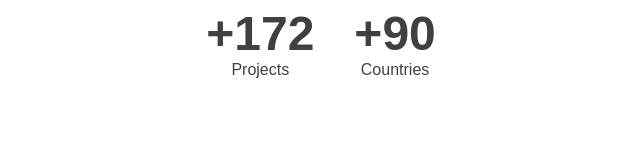
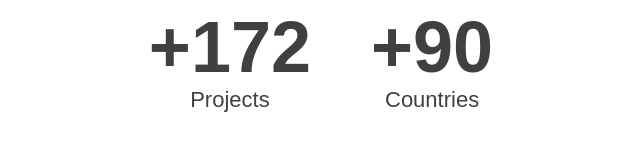
Before and after one commit to naho2196/dobbin-counter, a plain HTML site: page index.html in a window 1280 px wide. Shown: the whole page, without its empty margins (319-959 px from the left). Drawn offline with Linux system fonts and the light colour scheme.

Commit message:
Update index.html

```diff
--- a/index.html
+++ b/index.html
@@ -6,9 +6,9 @@
 <title>Dobbin counter</title>
 <style>
   html,body{margin:0;background:transparent;}
-  .wrap{display:flex;gap:40px;justify-content:center;font-family:Avenir,Arial,sans-serif;color:#404040;text-align:center;padding:8px 0;}
-  .num{font-size:48px;font-weight:700;line-height:1.1;}
-  .lab{font-size:16px;}
+  .wrap{display:flex;gap:60px;justify-content:center;font-family:Avenir,Arial,sans-serif;color:#404040;text-align:center;padding:8px 0;}
+  .num{font-size:72px;font-weight:700;line-height:1.1;}
+  .lab{font-size:22px;}
 </style>
 </head>
 <body>
```
